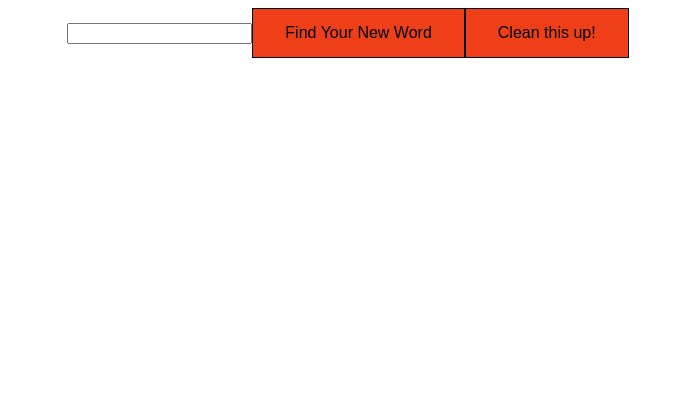
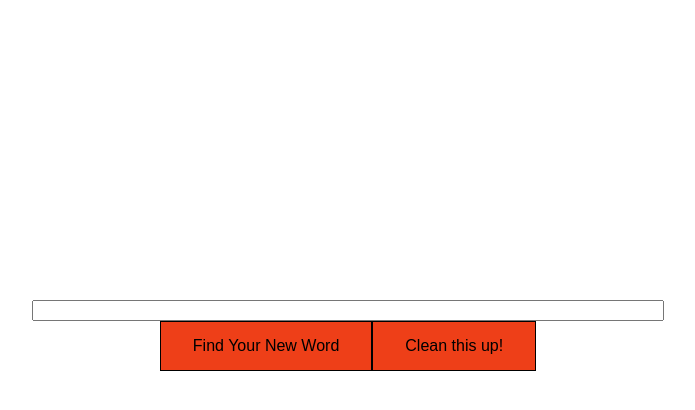
Before and after one commit to MJPazinets/myfinalproject, a React (Create React App) app: page / in a window 1280 px wide. Shown: the top 410 px of the page, without its empty margins (292-987 px from the left). Built offline with nearby package versions, Linux system fonts and the light colour scheme.

Commit message:
Styling continues

```diff
--- a/src/App.css
+++ b/src/App.css
@@ -68,3 +68,11 @@
 ul {
   list-style-type: none;
 }
+
+.wrap {
+  display: flex;
+  flex-direction: column;
+  width: 50%;
+  margin: 0 auto;
+  margin-top: 300px;
+}
--- a/src/component/Input.jsx
+++ b/src/component/Input.jsx
@@ -18,11 +18,12 @@ const Input = () => {
     }
 
     return(
+        <div className="wrap">
+        <input value={input} onChange={(event) => setInput(event.target.value)}  />
         <div>
-        <input value={input} onChange={(event) => setInput(event.target.value)}  />
         <button className="submit" onClick={submitThes}>Find Your New Word</button>
         <button className="clear" onClick={clear}>Clean this up!</button>
-
+        </div>
         <ul>
             {results.map(syn => {
                 return(
```
